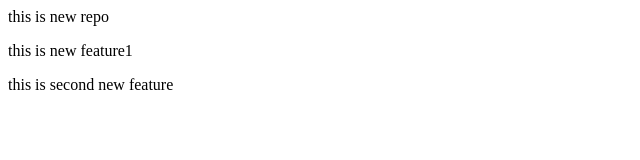
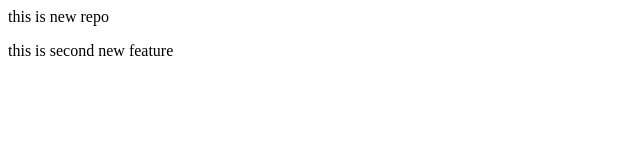
Before and after one commit to sahildhiman0948-hub/localrepo, a plain HTML site: page index.html in a window 1280 px wide. Shown: the whole page, without its empty margins (0-640 px from the left). Drawn offline with Linux system fonts and the light colour scheme.

Commit message:
delete new line

```diff
--- a/index.html
+++ b/index.html
@@ -1,3 +1,3 @@
 <p>this is new repo</p>
-<p>this is new feature1</p>
+
 <p>this is second new feature</p>
```
